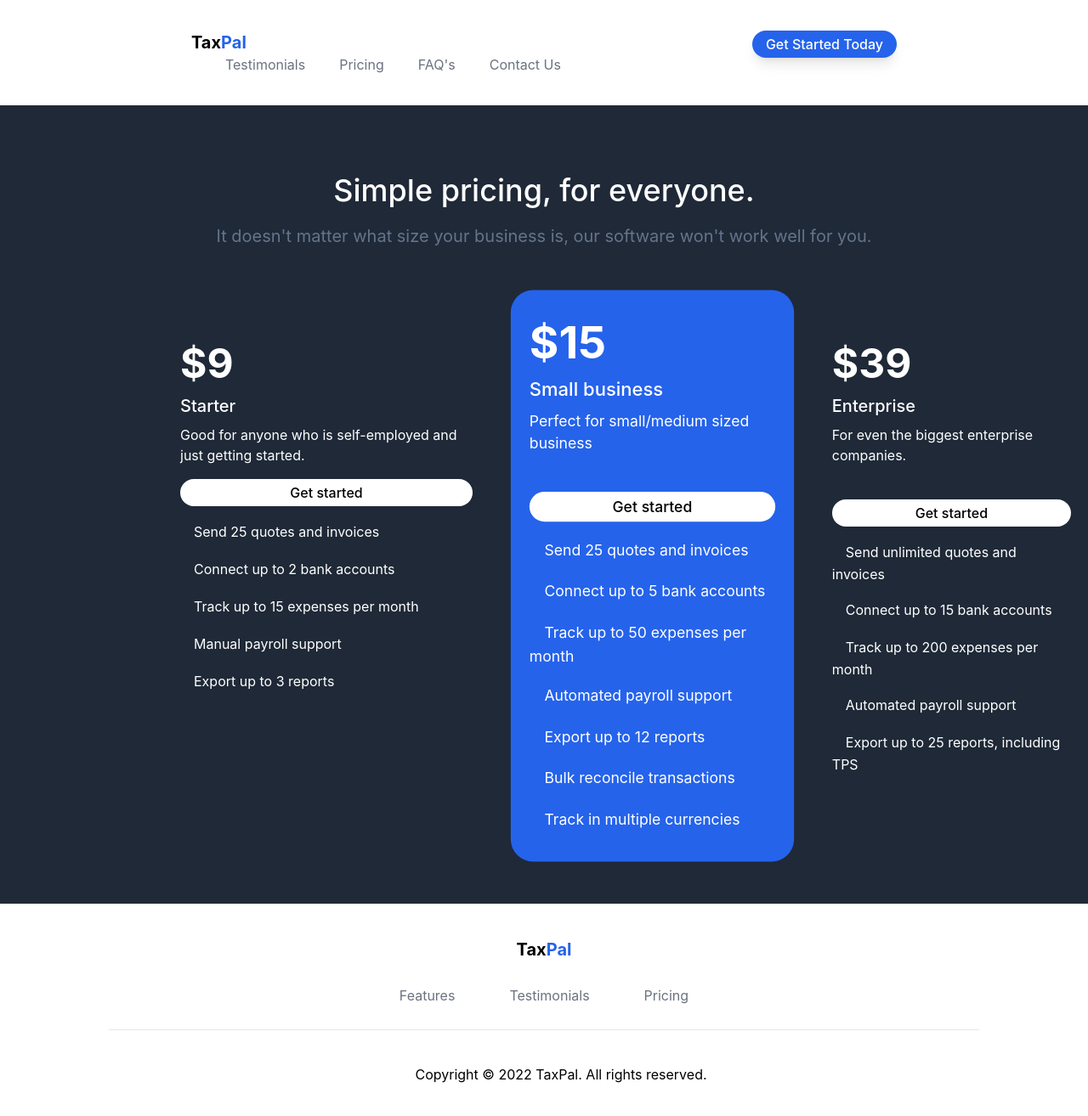
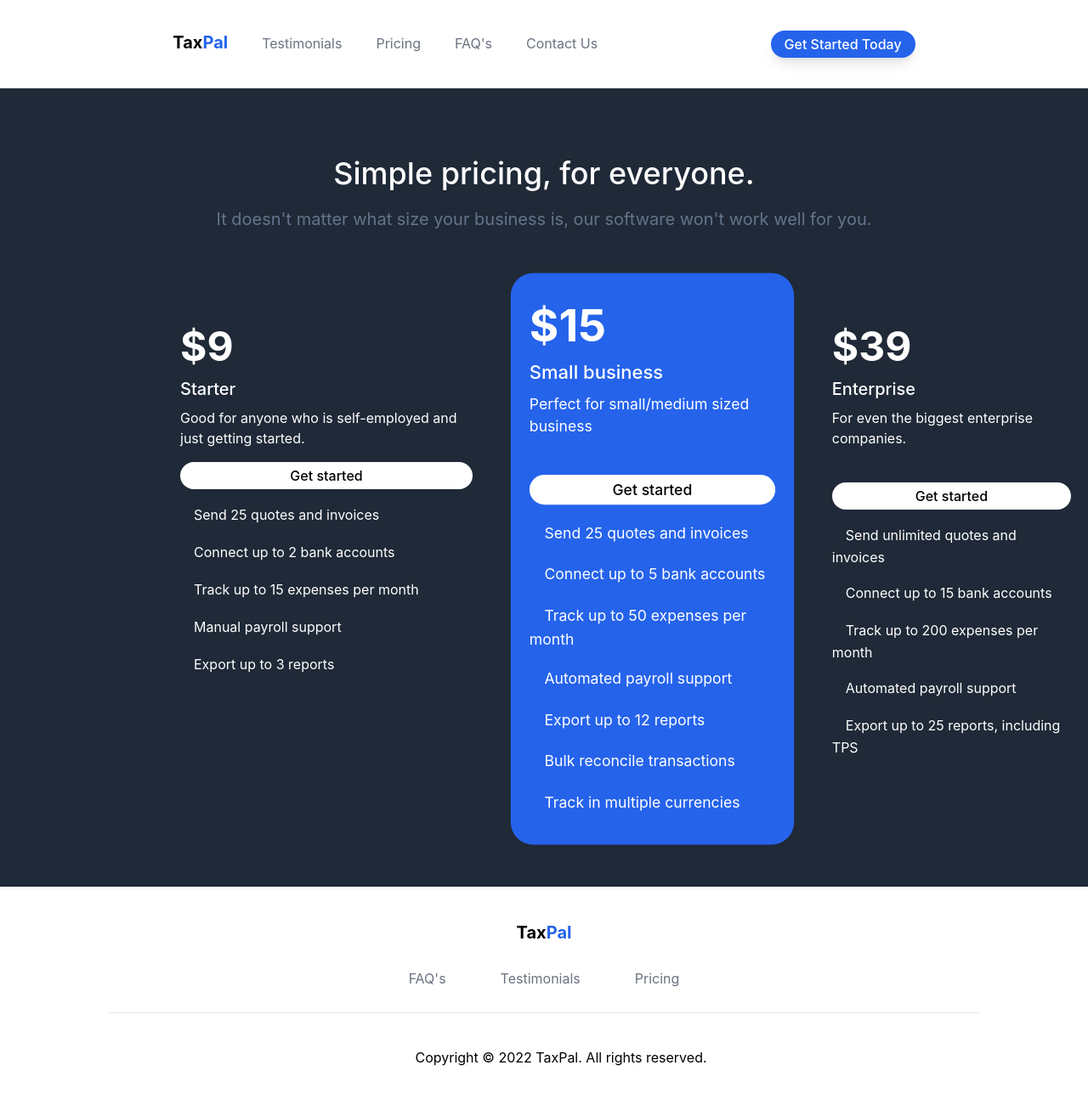
Before and after one commit to Muskan20012/Portfolio-using-Reactjs, a React (Create React App) app: page /pricing in a window 1280 px wide. Shown: the top 1314 px of the page at 85% size. Built offline with nearby package versions, Linux system fonts and the light colour scheme.

Commit message:
error fixed

```diff
--- a/src/components/Footer.js
+++ b/src/components/Footer.js
@@ -6,12 +6,12 @@ const Footer = () => {
     <div>
        <div class="text-center py-10">
 
-        <a href="/" class="logo cursor-pointer font-bold text-xl ">Tax<span
+        <a href="*" class="logo cursor-pointer font-bold text-xl ">Tax<span
                 class="text-blue-600 text-xl font-bold">Pal</span></a>
         <div class="py-7 space-x-16">
-            <a href="#features" class="cursor-pointer text-gray-500 hover:text-black  ">Features</a>
-            <a href="#testimonials" class="cursor-pointer text-gray-500 hover:text-black">Testimonials</a>
-            <a href="#pricing" class="cursor-pointer text-gray-500 hover:text-black ">Pricing</a>
+            <a href="/faq" class="cursor-pointer text-gray-500 hover:text-black  ">FAQ's</a>
+            <a href="/testimonials" class="cursor-pointer text-gray-500 hover:text-black">Testimonials</a>
+            <a href="/pricing" class="cursor-pointer text-gray-500 hover:text-black ">Pricing</a>
         </div>
 
         <hr class="mx-32 mb-10"/>
--- a/src/components/Header.js
+++ b/src/components/Header.js
@@ -6,8 +6,8 @@ const Header = () => {
     <header>
   <div className="header flex justify-evenly py-9 ">
         <div className="space-x-10">
-            <p className="logo cursor-pointer font-bold text-xl">Tax<span
-                    className="text-blue-600 text-xl font-bold">Pal</span></p>
+            <a href="*" className="logo cursor-pointer font-bold text-xl">Tax<span
+                    className="text-blue-600 text-xl font-bold">Pal</span></a>
 
             <Link className="cursor-pointer text-gray-500 hover:text-black " to={'/testimonials'}>Testimonials</Link>
             <Link className="cursor-pointer text-gray-500 hover:text-black " to={'/pricing'}>Pricing</Link>
```
